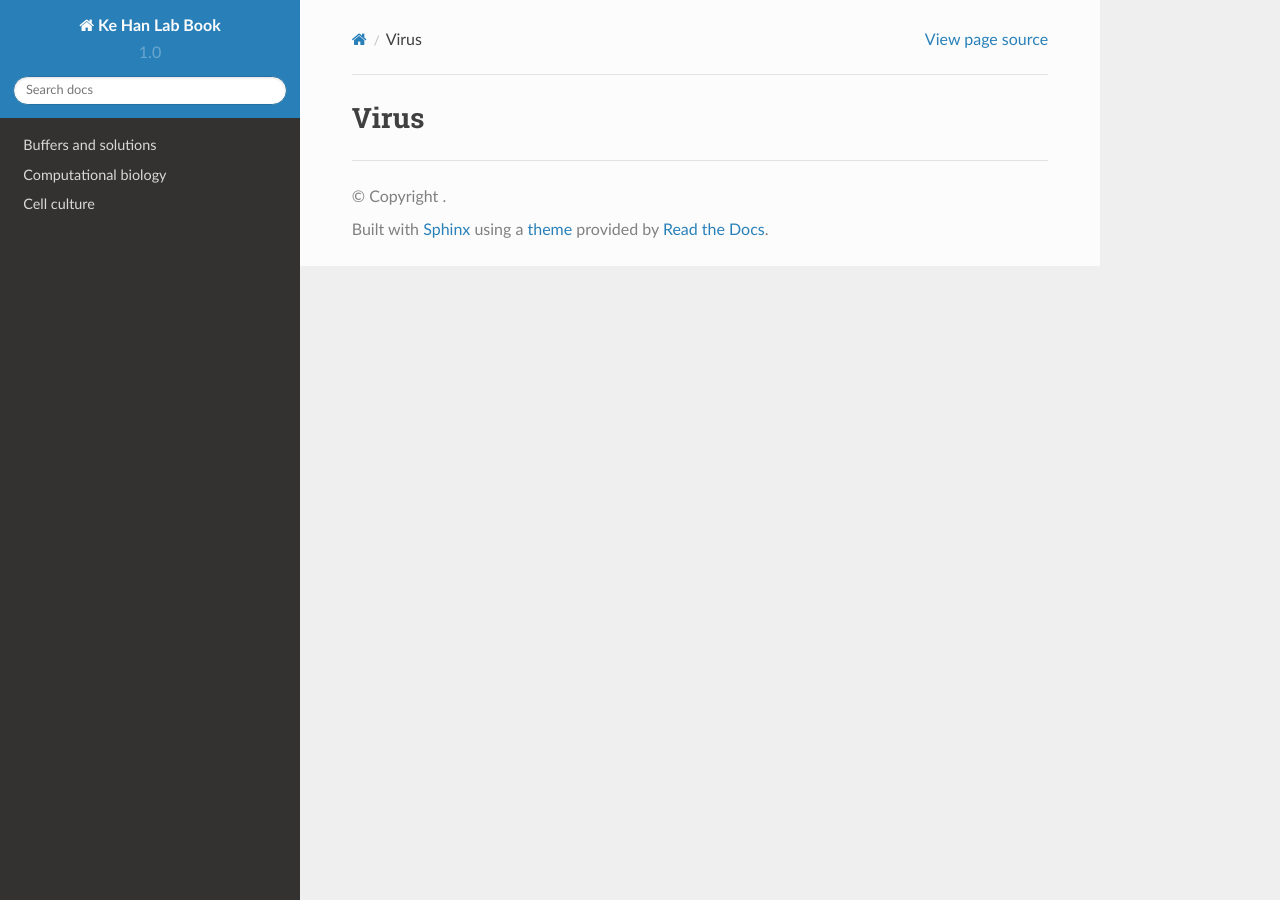
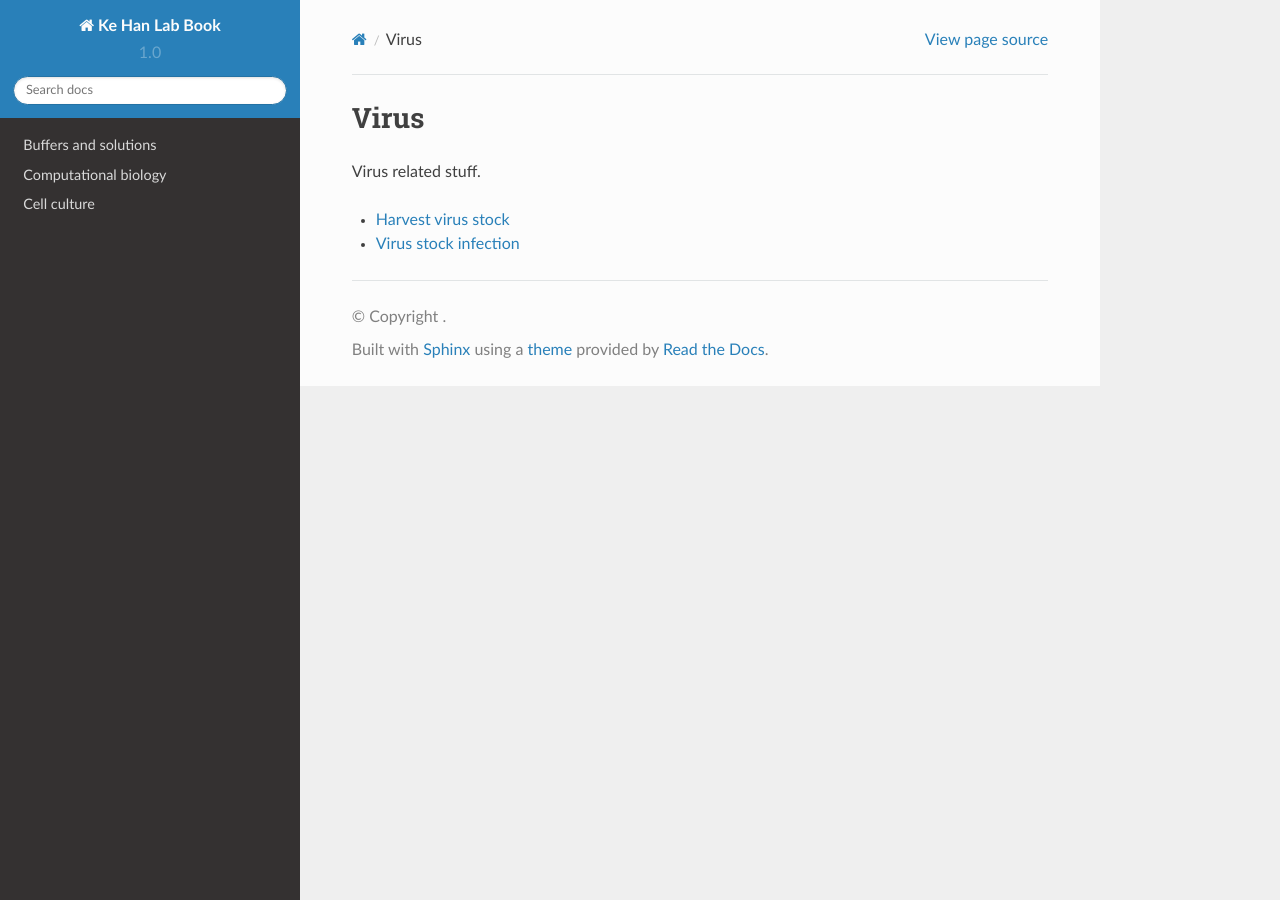
Before and after one commit to kehantan/labbook, a Sphinx documentation site: the page built from docs/virus.rst, in a window 1280 px wide. Built offline with Sphinx 7.4.7 and the Read the Docs theme 2.0.0, drawn with Linux system fonts in a browser that asks for light colours.

Commit message:
Update virus.rst

```diff
--- a/docs/virus.rst
+++ b/docs/virus.rst
@@ -1,2 +1,10 @@
 Virus
 =====
+
+Virus related stuff.
+
+.. toctree::
+   :maxdepth: 1
+
+   virus/harvest
+   virus/stock_infection
```
